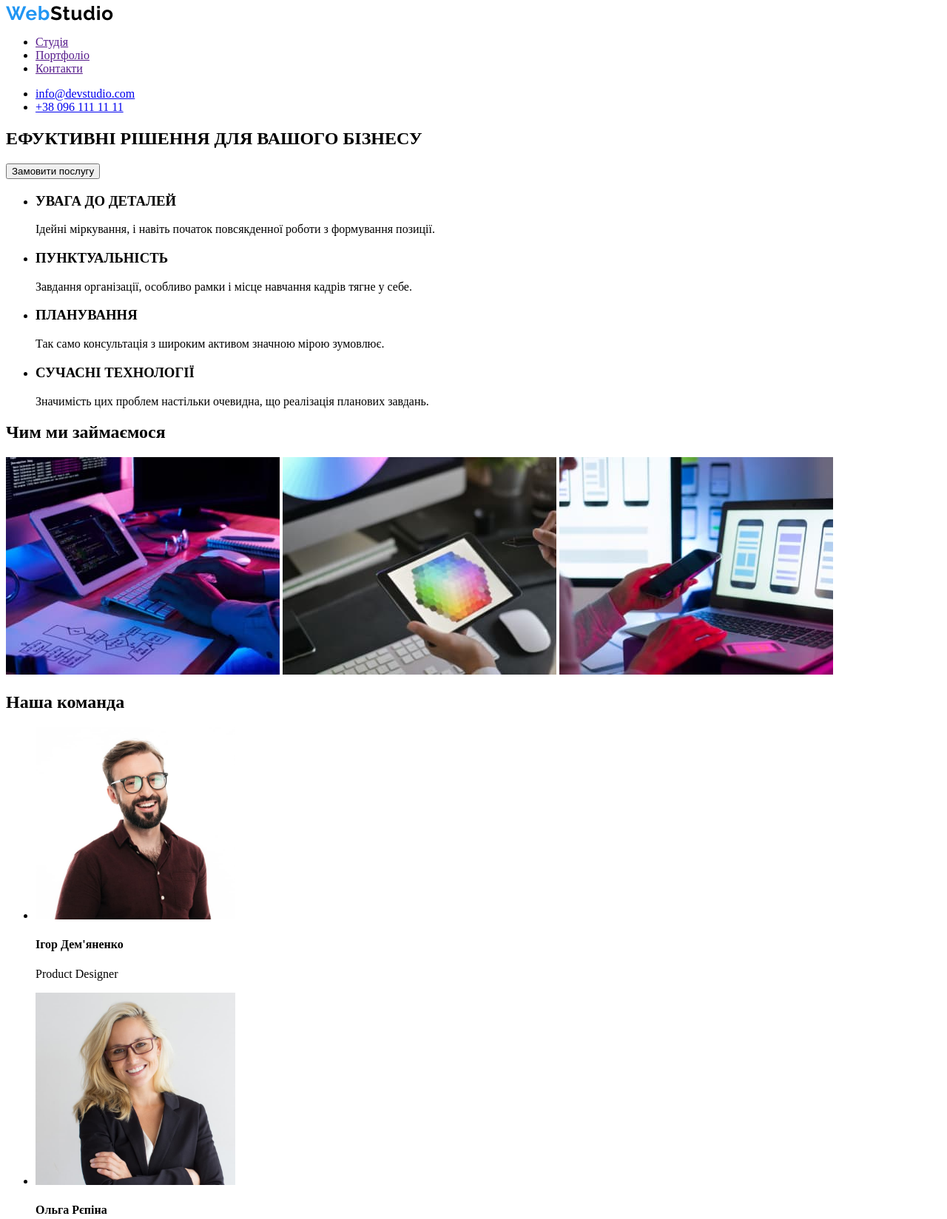
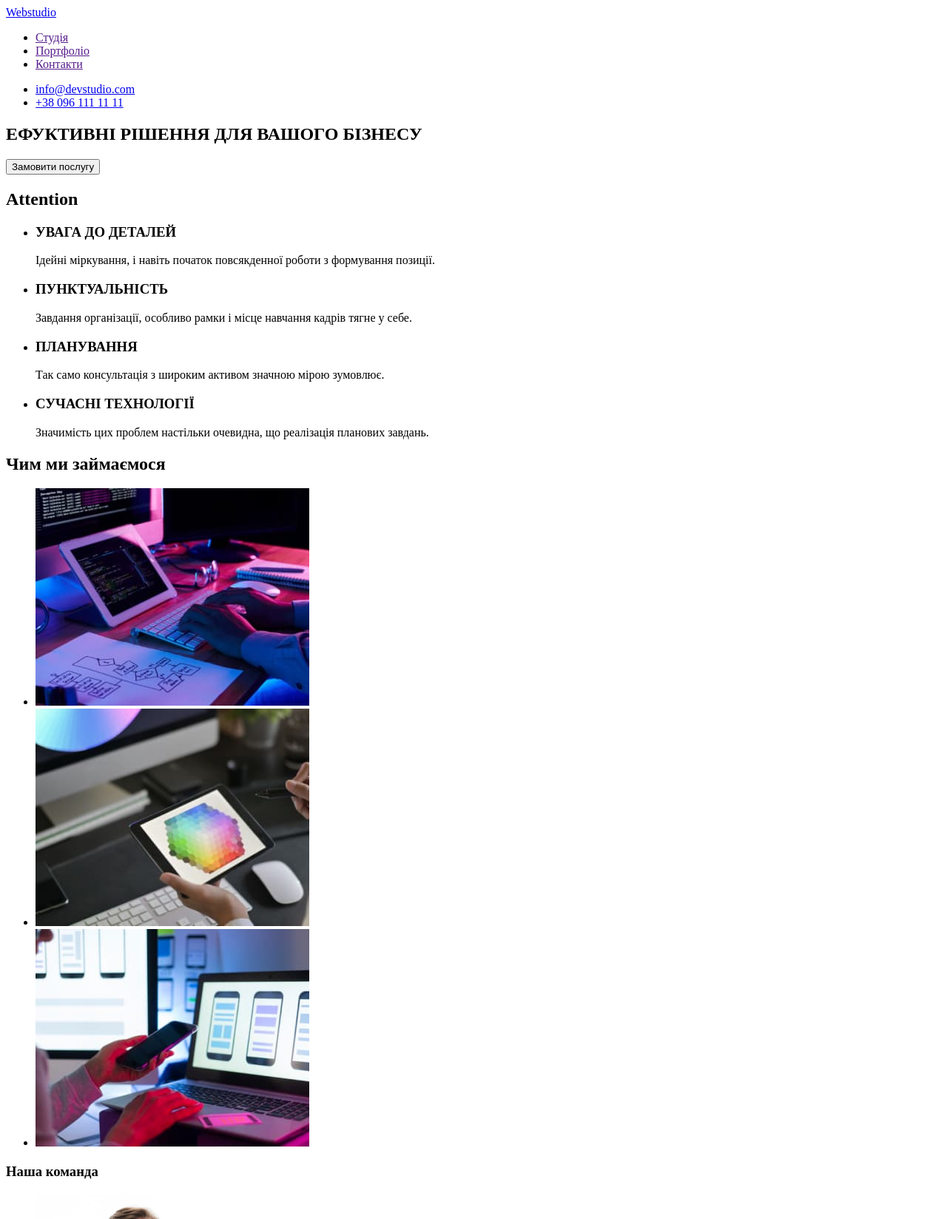
Before and after one commit to oleksii3339/goit-markup-hw-01, a plain HTML site: page index.html in a window 1280 px wide. Shown: the top 1648 px of the page at 74% size. Drawn offline with Linux system fonts and the light colour scheme.

Commit message:
goit-markup-hw-01

```diff
--- a/index.html
+++ b/index.html
@@ -4,24 +4,25 @@
     <meta charset="UTF-8" />
     <meta http-equiv="X-UA-Compatible" content="IE=edge" />
     <meta name="viewport" content="width=device-width, initial-scale=1.0" />
-    <title>homework-1</title>
+    <title>homework
+    </title>
   </head>
   <body>
     <!-- header -->
     <header>
       <nav>
-        <img src="./images/logo.jpg" alt="webstudio" width="145" />
+        <a href="index.html">Webstudio</a>
         <ul>
           <li><a href="">Студія</a></li>
           <li><a href="">Портфоліо</a></li>
           <li><a href="">Контакти</a></li>
         </ul>
+      </nav>
         <ul>
           <li><a href="mailto:info@devstudio.com">info@devstudio.com</a></li>
           <li><a href="tel:+380961111111">+38 096 111 11 11</a></li>
         </ul>
-      </nav>
-    </header>
+      </header>
 
     <!-- main -->
     <main>
@@ -29,7 +30,8 @@
         <h1>ЕФУКТИВНІ РІШЕННЯ ДЛЯ ВАШОГО БІЗНЕСУ</h1>
         <button type="button">Замовити послугу</button>
       </section>
-
+<section>
+  <h2>Attention</h2>
       <ul>
         <li>
           <h3>УВАГА ДО ДЕТАЛЕЙ</h3>
@@ -59,33 +61,35 @@
           </p>
         </li>
       </ul>
-
+   </section>
     <!-- work -->
     <section>
       <h2>Чим ми займаємося</h2>
-      <img src="./images/img.jpg" alt="технологія" width="370" />
-      <img src="./images/img1.jpg" alt="технологія" width="370" />
-      <img src="./images/img2.jpg" alt="технологія" width="370" />
+      <ul>
+        <li><img src="./images/img.jpg" alt="технологія" width="370" /></li>
+        <li><img src="./images/img1.jpg" alt="технологія" width="370" /></li>
+        <li><img src="./images/img2.jpg" alt="технологія" width="370" /></li>
+    </ul>
     </section>
     <!-- team -->
     <section>
-      <h2>Наша команда</h2>
+      <h3>Наша команда</h3>
       <ul>
      <li>
       <img src="./images/photo1.jpg" alt="Product Designer " width="270" />
-      <h4>Ігор Дем'яненко</h4>
+      <h3>Ігор Дем'яненко</h3>
         <p>Product Designer</p></li>
         <li>
       <img src="./images/photo2.jpg" alt="Frontend Developer" width="270" />
-       <h4>Ольга Рєпіна</h4>
+       <h3>Ольга Рєпіна</h3>
         <p>Frontend Developer</p></li>
         <li>
       <img src="./images/photo3.jpg" alt="Marketing" width="270" />
-      <h4>Микола Тарасов</h4>
+      <h3>Микола Тарасов</h3>
         <p>Marketing</p></li>
         <li>
       <img src="./images/photo4.jpg" alt="Designer" width="270" />
-       <h4>Михайло Єрмаков</h4>
+       <h3>Михайло Єрмаков</h3>
         <p>UI Designer</p>
       </li>
       </ul>
@@ -93,9 +97,9 @@
   </main>
     <!-- footer -->
     <footer>
+       <a href="index.html">Webstudio</a>
       <address>
       <ul>
-       <li><img src="./images/logo.jpg" alt="webstudio" width="145" /></li>
        <li>м. Київ, пр-т Лесі Українки,26</li>
        <li><a href="mailto:info@devstudio.com">info@devstudio.com</a> </li>
        <li><a href="tel:+380961111111">+38 096 111 11 11</a></li>
```
Also changed, not shown: images/logo.jpg (deleted).
